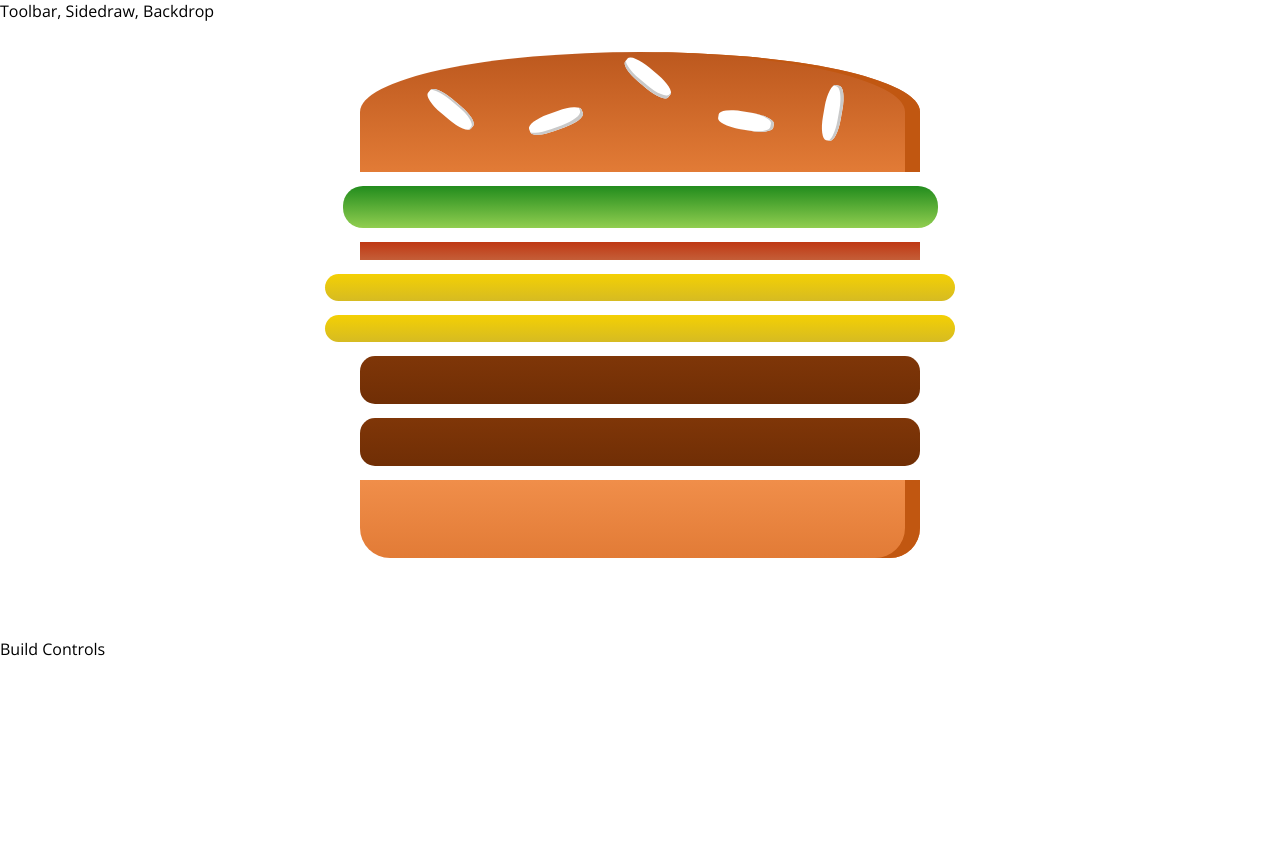
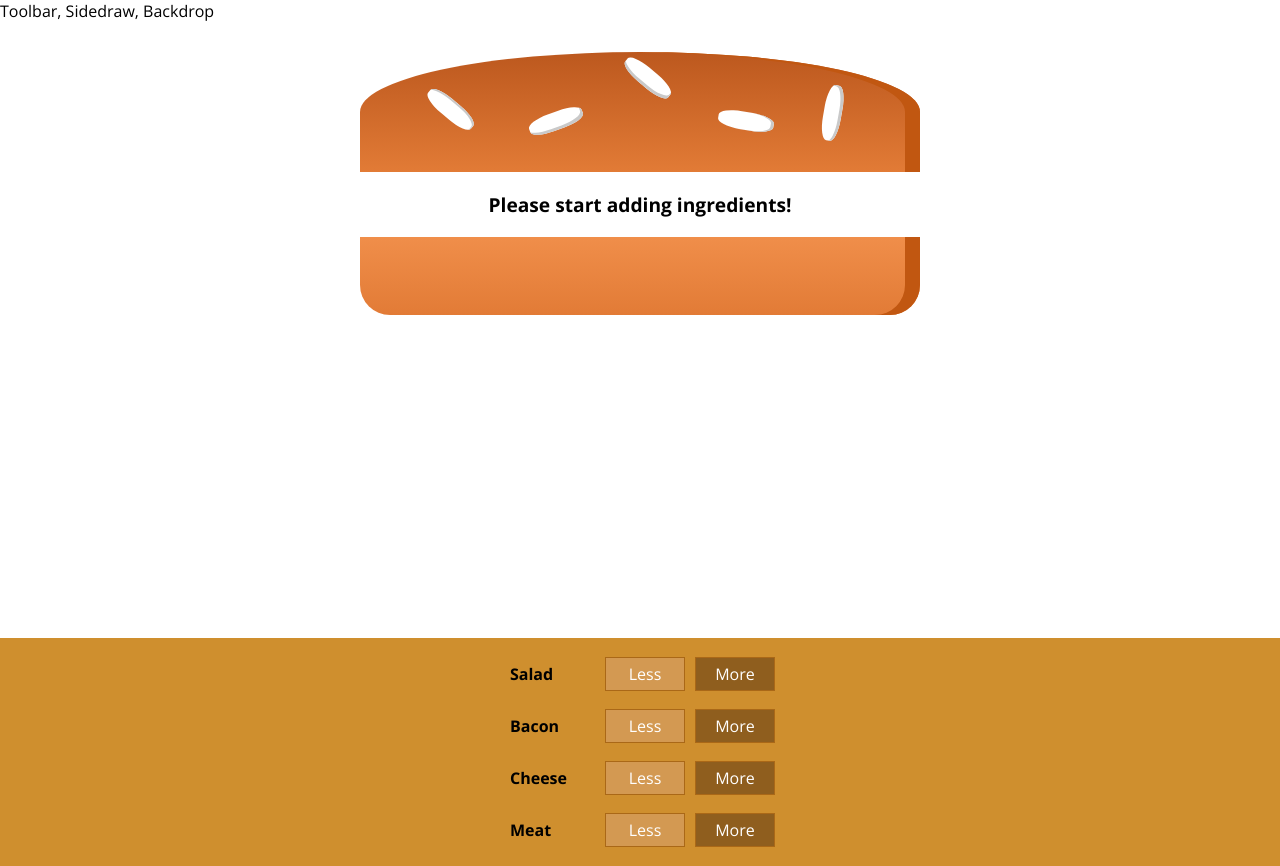
Before and after one commit to latchjack/burger, a React (Create React App) app: page / in a window 1280 px wide. Before the commit the page ends 800 px from the top, so only its background shows below. Built offline with nearby package versions, Linux system fonts and the light colour scheme.

Commit message:
added build controls

```diff
--- /dev/null
+++ b/src/components/Burger/BuildControls/BuildControl/BuildControl.js
@@ -0,0 +1,12 @@
+import React from 'react';
+import classes from './BuildControl.module.css';
+
+const buildControl = (props) => (
+  <div className={classes.BuildControl}>
+    <div className={classes.Label}>{props.label}</div>
+    <button className={classes.Less}>Less</button>
+    <button className={classes.More}>More</button>
+  </div>
+);
+
+export default buildControl;
--- /dev/null
+++ b/src/components/Burger/BuildControls/BuildControl/BuildControl.module.css
@@ -0,0 +1,56 @@
+.BuildControl {
+  display: flex;
+  justify-content: space-between;
+  align-items: center;
+  margin: 5px 0;
+}
+
+.BuildControl button {
+  display: block;
+  font: inherit;
+  padding: 5px;
+  margin: 0 5px;
+  width: 80px;
+  border: 1px solid #AA6817;
+  cursor: pointer;
+  outline: none;
+}
+
+.BuildControl button:disabled {
+  background-color: #AC9980;
+  border: 1px solid #7E7365;
+  color: #ccc;
+  cursor: default;
+}
+
+.BuildControl button:hover:disabled {
+  background-color: #AC9980;
+  color: #ccc;
+  cursor: not-allowed;
+}
+
+.Label {
+  padding: 10px;
+  font-weight: bold;
+  width: 80px;
+}
+
+.BuildControl .Less {
+  background-color: #D39952;
+  color: white;
+}
+
+.BuildControl .More {
+  background-color: #8F5E1E;
+  color: white;
+}
+
+.BuildControl .Less:hover, .BuildControl .Less:active {
+  background-color: #DAA972;
+  color: white;
+}
+
+.BuildControl .More:hover,.BuildControl .More:active {
+  background-color: #99703F;
+  color: white;
+}
--- /dev/null
+++ b/src/components/Burger/BuildControls/BuildControls.js
@@ -0,0 +1,20 @@
+import React from 'react';
+import classes from './BuildControls.module.css';
+import BuildControl from './BuildControl/BuildControl';
+
+const controls = [
+  { label: 'Salad', type: 'salad' },
+  { label: 'Bacon', type: 'bacon' },
+  { label: 'Cheese', type: 'cheese' },
+  { label: 'Meat', type: 'meat' }
+];
+
+const buildControls = (props) => (
+  <div className={classes.BuildControls}>
+    {controls.map(control => (
+      <BuildControl key={control.label} label={control.label} />
+    ))}
+  </div>
+);
+
+export default buildControls;
--- /dev/null
+++ b/src/components/Burger/BuildControls/BuildControls.module.css
@@ -0,0 +1,10 @@
+.BuildControls {
+  width: 100%;
+  background-color: #cf8f2e;
+  display: flex;
+  flex-flow: column;
+  align-items: center;
+  box-shadow: 0 2px 1px #ccc;
+  margin: auto;
+  padding: 10px 0;
+}
--- a/src/components/Burger/Burger.js
+++ b/src/components/Burger/Burger.js
@@ -3,12 +3,20 @@
 import BurgerIngredient from './BurgerIngredient/BurgerIngredient';
 
 const burger = (props) => {
-  const transformedIngredients = Object.keys(props.ingredients)
+  let transformedIngredients = Object.keys(props.ingredients)
     .map(igKey => {
       return [...Array(props.ingredients[igKey])].map((_, i) => {
         return <BurgerIngredient key={igKey + i} type={igKey} />;
       });
-    });
+    })
+    .reduce((arr, el) => {
+      return arr.concat(el);
+    }, []);
+
+  if (transformedIngredients.length === 0) {
+    transformedIngredients = <p>Please start adding ingredients!</p>
+  }
+
   return (
     <div className={classes.Burger}>
       <BurgerIngredient type="bread-top" />
--- a/src/containers/BurgerBuilder/BurgerBuilder.js
+++ b/src/containers/BurgerBuilder/BurgerBuilder.js
@@ -1,14 +1,15 @@
 import React, { Component } from 'react';
 import Aux from '../../hoc/Aux';
 import Burger from '../../components/Burger/Burger';
+import BuildControls from '../../components/Burger/BuildControls/BuildControls';
 
 class BurgerBuilder extends Component {
   state = {
     ingredients: {
-      salad: 1,
-      bacon: 1,
-      cheese: 2,
-      meat: 2
+      salad: 0,
+      bacon: 0,
+      cheese: 0,
+      meat: 0
     }
   }
 
@@ -16,7 +17,7 @@
     return (
       <Aux>
         <Burger ingredients={this.state.ingredients} />
-        <div>Build Controls</div>
+        <BuildControls />
       </Aux>
     );
   }
```
